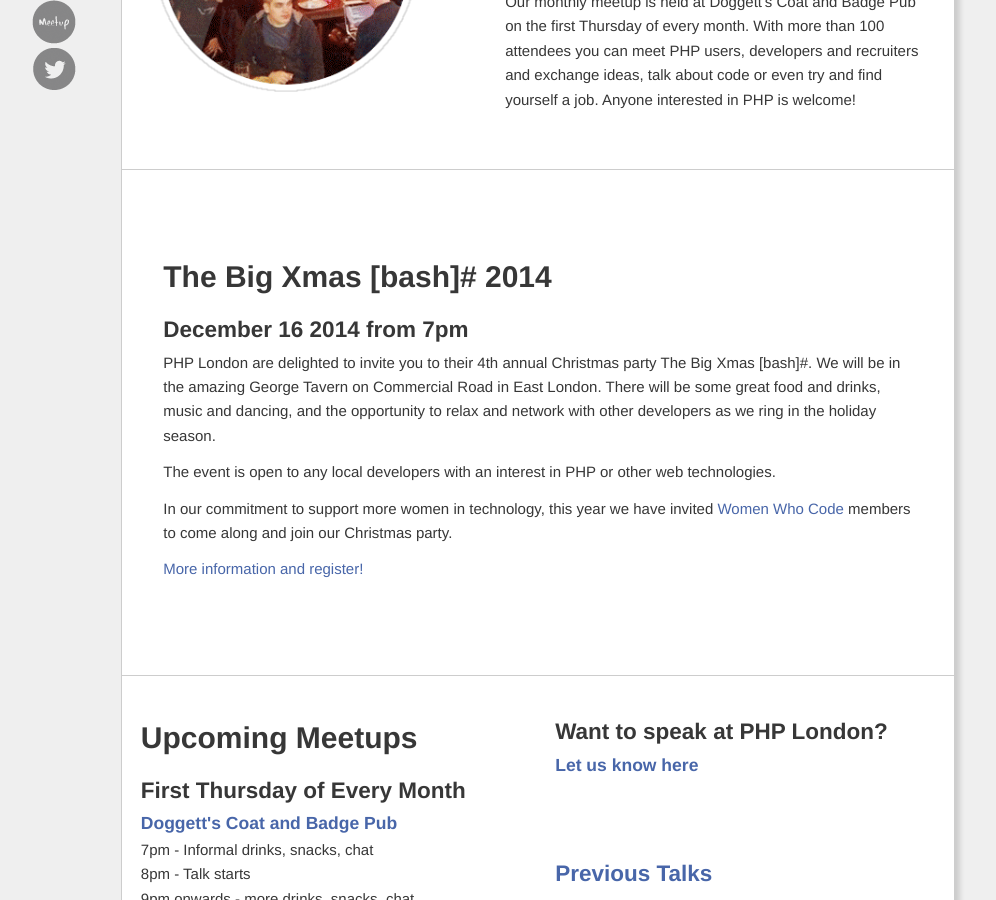
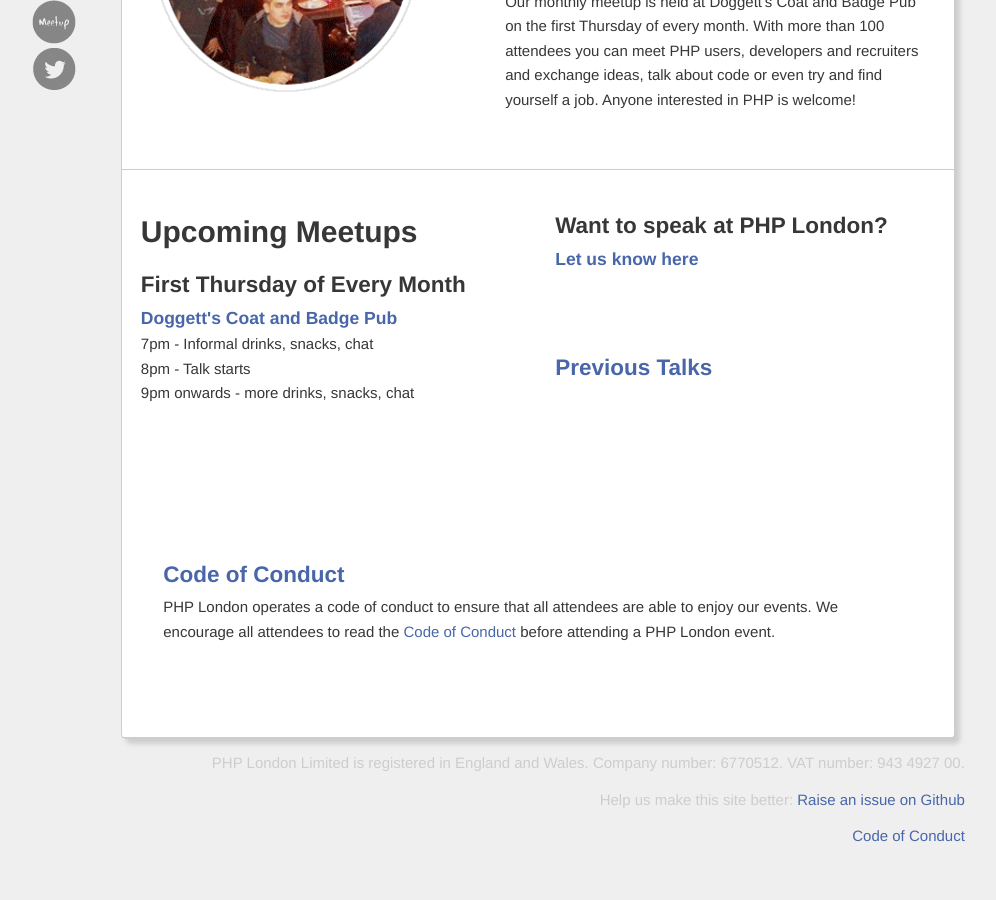
Before and after one commit to phplondon/phplondon.github.io, a Jekyll site: the page built from index.html, in a window 1280 px wide and 900 px high, scrolled down 417 px. Shown: the whole window, without its empty margins (244-1240 px from the left). Built offline with Jekyll 4.4.1, drawn with Linux system fonts in a browser that asks for light colours.

Commit message:
Remove christmas party, its passed

```diff
--- a/index.html
+++ b/index.html
@@ -14,22 +14,6 @@
         </div>
     </div>
 </div>
-
-<div id="home-top-row" class="row">
-    <div class="twelvecol last">
-        <div class="home-main-content">
-            <h1>The Big Xmas [bash]# 2014</h1>
-            <h2>December 16 2014 from 7pm</h2>
-            <p>PHP London are delighted to invite you to their 4th annual Christmas party The Big Xmas [bash]#. We will be in the amazing George Tavern on Commercial Road in East London. There will be some great food and drinks, music and dancing, and the opportunity to relax and network with other developers as we ring in the holiday season.</p>
-            <p>The event is open to any local developers with an interest in PHP or other web technologies.</p>
-            <p>In our commitment to support more women in technology, this year we have invited <a target="_blank" href="https://www.womenwhocode.com/">Women Who Code</a> members to come along and join our Christmas party.</p>
-            <p>
-                <a href="http://www.eventbrite.co.uk/e/the-big-xmas-bash-tickets-14418783971/">More information and register!</a>
-            </p>
-        </div>
-    </div>
-</div>
-
 <div id="home-second-row" class="row">
     <div class="sixcol">
         <div class="home-main-content">
```
